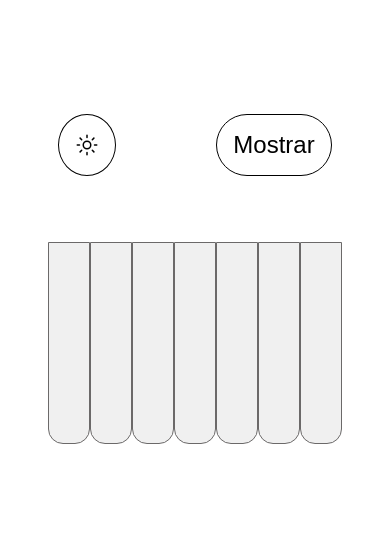
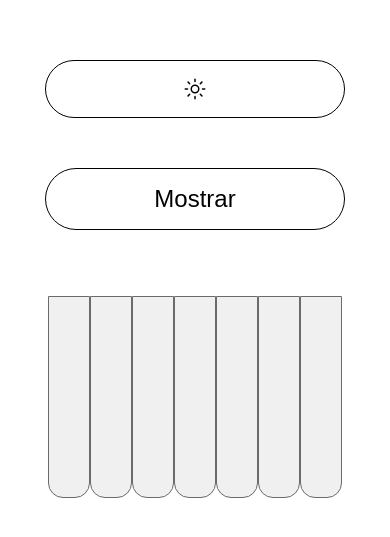
Before and after one commit to cpasquali/Musical-instrument-simulator, a React (Vite) app: page / in a window 390 px wide. Shown: the part 135-672 px from the top of the page. Built offline with nearby package versions, Linux system fonts and the light colour scheme.

Commit message:
cambios en las media queries

```diff
--- a/src/components/instrument.css
+++ b/src/components/instrument.css
@@ -116,6 +116,19 @@
     width: 70px;
   }
 
+  .buttonsContainer{
+    display: block;
+  }
+
+  .btnTheme{
+    border-radius: 40px;
+    width: 500px;
+  }
+
+  .btnMostrar{
+    width: 500px;
+  }
+
   .btnMostrar:hover{
     transform: scale(1);
   }
@@ -129,6 +142,20 @@
     .btnMostrar:hover{
       transform: scale(1);
     }
+
+    .buttonsContainer{
+      display: block;
+    }
+
+    .btnTheme{
+      border-radius: 40px;
+      width: 400px;
+    }
+
+    .btnMostrar{
+      width: 400px;
+    }
+
   }
 
  @media (width <= 425px){
@@ -139,6 +166,19 @@
       .btnMostrar:hover{
         transform: scale(1);
       }
+
+      .buttonsContainer{
+        display: block;
+      }
+
+      .btnTheme{
+        border-radius: 40px;
+        width: 300px;
+      }
+
+      .btnMostrar{
+        width: 300px;
+      }
  }
 
  @media (width <= 329px){
@@ -148,6 +188,19 @@
 
     .btnMostrar:hover{
       transform: scale(1);
+    }
+
+    .buttonsContainer{
+      display: block;
+    }
+
+    .btnTheme{
+      border-radius: 40px;
+      width: 200px;
+    }
+
+    .btnMostrar{
+      width: 200px;
     }
  }
 
@@ -160,15 +213,18 @@
     width: 33px;
   }
 
+  .buttonsContainer{
+    display: block;
+  }
+
   .btnTheme{
-    margin-left: 30px;
+    border-radius: 40px;
+    width: 150px;
   }
 
   .btnMostrar{
-    height: 10px;
-    font-size: 24px;
+    width: 150px;
   }
-
   .btnMostrar:hover{
     transform: scale(1);
   }
--- a/src/components/instrument.jsx
+++ b/src/components/instrument.jsx
@@ -29,7 +29,7 @@ export const Instrument = () => {
   }, [NOTES]);
 
   useEffect(() => {
-    document.body.className = `body-${theme}`;
+    document.body.className = `body ${theme}`;
   }, [theme]);
 
   return (
--- a/src/index.css
+++ b/src/index.css
@@ -9,22 +9,10 @@ body{
   transition: 0.3s;
 }
 
-.body-dark{
-  margin: 0;
-  padding: 0;
-  height: 100vh;
-  display: flex;
-  align-items: center;
-  justify-content: center;
+.body.dark{
   background-color: rgb(22, 22, 22);
 }
 
-.body-light{
-  margin: 0;
-  padding: 0;
-  height: 100vh;
-  display: flex;
-  align-items: center;
-  justify-content: center;
+.body.light{
   background-color: white;
 }
```
